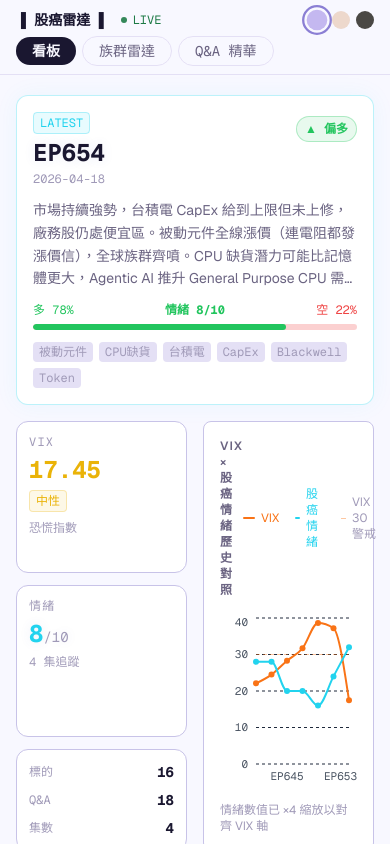
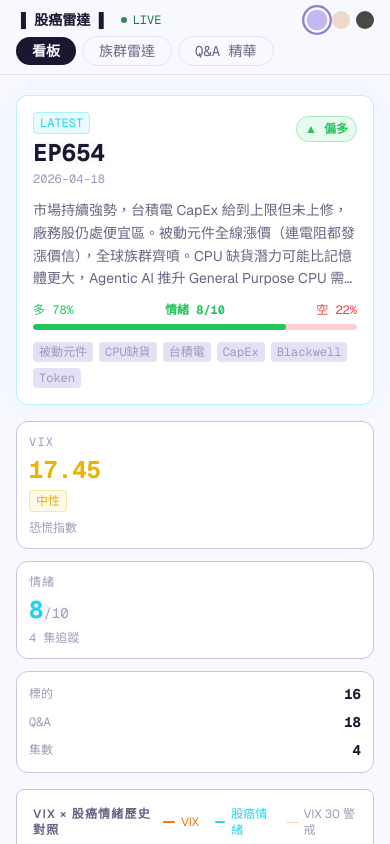
Before and after one commit to camille5534/stock-gooaye, a Next.js app: page / in a window 390 px wide. Shown: the top 844 px of the page. Built offline with nearby package versions, Linux system fonts and the light colour scheme.

Commit message:
fix: 手機版 VIX 折線圖跑版，指標欄與歷史圖改為全寬排版

```diff
--- a/app/page.tsx
+++ b/app/page.tsx
@@ -166,7 +166,7 @@ export default async function Home() {
           </div>
 
           {/* ── 指標欄 (2 col) ── */}
-          <div className="col-span-6 md:col-span-2 flex flex-col gap-3">
+          <div className="col-span-12 sm:col-span-6 md:col-span-2 flex flex-col gap-3">
 
             {/* VIX */}
             <div
@@ -226,7 +226,7 @@ export default async function Home() {
           </div>
 
           {/* ── 歷史趨勢圖 (6 col) ── */}
-          <div className="col-span-6 md:col-span-6">
+          <div className="col-span-12 md:col-span-6">
             <HistoryChart history={history} />
           </div>
         </div>
```
